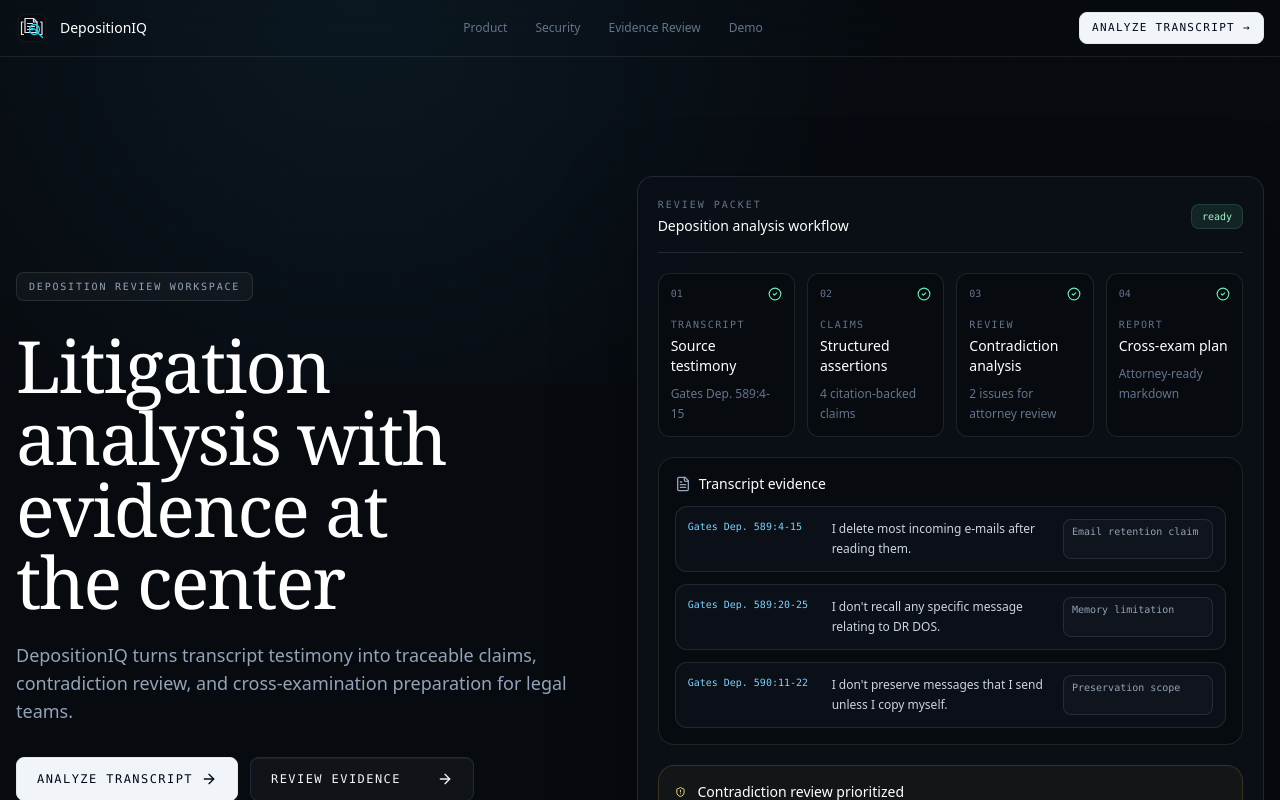
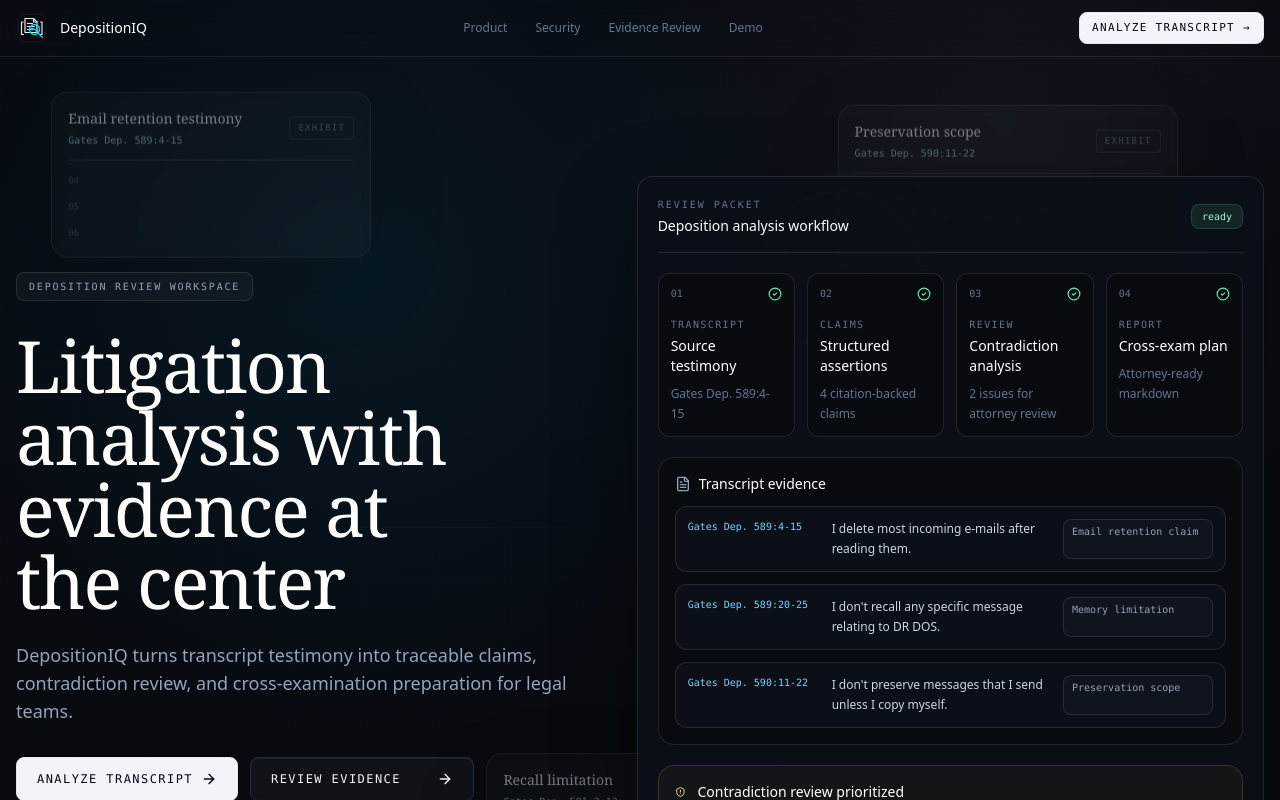
Before and after one commit to rkaran-max/depositioniq, a Next.js app in the folder frontend/: page / in a window 1280 px wide. Shown: the top 800 px of the page. Built offline with nearby package versions, Linux system fonts and the light colour scheme; no server answers.

Commit message:
Add deposition-focused hero background

```diff
--- a/frontend/components/hero.tsx
+++ b/frontend/components/hero.tsx
@@ -3,6 +3,30 @@
 import { motion } from "framer-motion";
 import { ArrowRight, CheckCircle2, FileText, ShieldAlert } from "lucide-react";
 import { Button } from "@/components/ui/button";
+
+const backgroundPages = [
+  {
+    citation: "Gates Dep. 589:4-15",
+    title: "Email retention testimony",
+    lines: ["Q. What is your practice with incoming e-mails?", "A. I delete most incoming e-mails after reading them.", "Q. Are those messages preserved elsewhere?"],
+    className: "left-[4%] top-24 hidden w-[320px] -rotate-6 lg:block",
+    delay: 0,
+  },
+  {
+    citation: "Gates Dep. 590:11-22",
+    title: "Preservation scope",
+    lines: ["Q. Do you preserve messages that you send?", "A. Not unless I copy myself.", "Q. Would DR DOS communications be included?"],
+    className: "right-[8%] top-28 hidden w-[340px] rotate-3 xl:block",
+    delay: 0.8,
+  },
+  {
+    citation: "Gates Dep. 591:2-12",
+    title: "Recall limitation",
+    lines: ["Q. Do you recall specific DR DOS messages?", "A. I don't recall any specific message.", "Q. Is that based on memory or records?"],
+    className: "bottom-12 left-[38%] hidden w-[300px] rotate-2 lg:block",
+    delay: 1.4,
+  },
+];
 
 const workflowSteps = [
   {
@@ -45,11 +69,72 @@
   },
 ];
 
+function DepositionSceneBackground() {
+  return (
+    <div aria-hidden="true" className="pointer-events-none absolute inset-0 overflow-hidden">
+      <div className="absolute inset-0 bg-[linear-gradient(rgba(255,255,255,0.026)_1px,transparent_1px),linear-gradient(90deg,rgba(255,255,255,0.022)_1px,transparent_1px)] bg-[size:72px_72px] opacity-25" />
+      <div className="absolute inset-0 bg-[radial-gradient(circle_at_28%_28%,rgba(14,165,233,0.09),transparent_30rem),radial-gradient(circle_at_78%_12%,rgba(148,163,184,0.07),transparent_28rem)]" />
+      <div className="absolute inset-x-0 bottom-0 h-44 bg-gradient-to-t from-[#070A0F] to-transparent" />
+
+      {backgroundPages.map((page) => (
+        <motion.div
+          key={page.citation}
+          className={`absolute rounded-xl border border-white/10 bg-white/[0.045] p-4 shadow-[0_26px_80px_rgba(0,0,0,0.26)] backdrop-blur-sm ${page.className}`}
+          initial={{ opacity: 0, y: 24 }}
+          animate={{ opacity: 0.5, y: [0, -10, 0] }}
+          transition={{
+            opacity: { duration: 0.8, delay: page.delay },
+            y: { duration: 9, repeat: Infinity, ease: "easeInOut", delay: page.delay },
+          }}
+        >
+          <div className="mb-3 flex items-center justify-between gap-3 border-b border-white/10 pb-3">
+            <div>
+              <div className="font-serif text-sm text-slate-200">{page.title}</div>
+              <div className="mt-1 font-mono text-[10px] text-sky-200/80">{page.citation}</div>
+            </div>
+            <div className="rounded border border-white/10 px-2 py-1 font-mono text-[9px] uppercase tracking-[0.14em] text-slate-500">
+              exhibit
+            </div>
+          </div>
+          <div className="space-y-2.5">
+            {page.lines.map((line, index) => (
+              <div key={line} className="flex gap-3">
+                <span className="mt-0.5 font-mono text-[9px] text-slate-600">
+                  {String(index + 4).padStart(2, "0")}
+                </span>
+                <span
+                  className={`h-4 flex-1 rounded-sm ${
+                    index === 1 ? "bg-sky-200/18" : "bg-slate-200/8"
+                  }`}
+                />
+              </div>
+            ))}
+          </div>
+        </motion.div>
+      ))}
+
+      <motion.div
+        className="absolute left-[58%] top-[18%] hidden size-40 rounded-full border border-sky-200/30 bg-sky-100/[0.025] shadow-[0_0_42px_rgba(56,189,248,0.10)] backdrop-blur-[1px] lg:block"
+        animate={{ x: [-18, 20, -18], y: [0, 16, 0], rotate: [-4, 3, -4] }}
+        transition={{ duration: 12, repeat: Infinity, ease: "easeInOut" }}
+      >
+        <div className="absolute inset-5 rounded-full border border-white/10" />
+        <div className="absolute -bottom-8 right-4 h-14 w-2 rotate-[-42deg] rounded-full bg-slate-300/18" />
+      </motion.div>
+
+      <motion.div
+        className="absolute left-[14%] top-[54%] hidden h-px w-[42rem] origin-left bg-gradient-to-r from-transparent via-sky-200/20 to-transparent lg:block"
+        animate={{ opacity: [0.12, 0.34, 0.12], scaleX: [0.86, 1, 0.86] }}
+        transition={{ duration: 7, repeat: Infinity, ease: "easeInOut" }}
+      />
+    </div>
+  );
+}
+
 export function Hero() {
   return (
     <section className="relative overflow-hidden border-b border-white/10 bg-[#070A0F] px-4 pt-24">
-      <div className="absolute inset-0 bg-[linear-gradient(rgba(255,255,255,0.035)_1px,transparent_1px),linear-gradient(90deg,rgba(255,255,255,0.03)_1px,transparent_1px)] bg-[size:56px_56px] opacity-20" />
-      <div className="absolute inset-x-0 top-0 h-96 bg-[radial-gradient(circle_at_28%_0%,rgba(56,189,248,0.08),transparent_34rem)]" />
+      <DepositionSceneBackground />
 
       <div className="relative mx-auto grid min-h-[calc(100vh-4rem)] w-full max-w-7xl items-center gap-14 py-20 lg:grid-cols-[minmax(0,0.9fr)_minmax(480px,1fr)]">
         <motion.div
```
